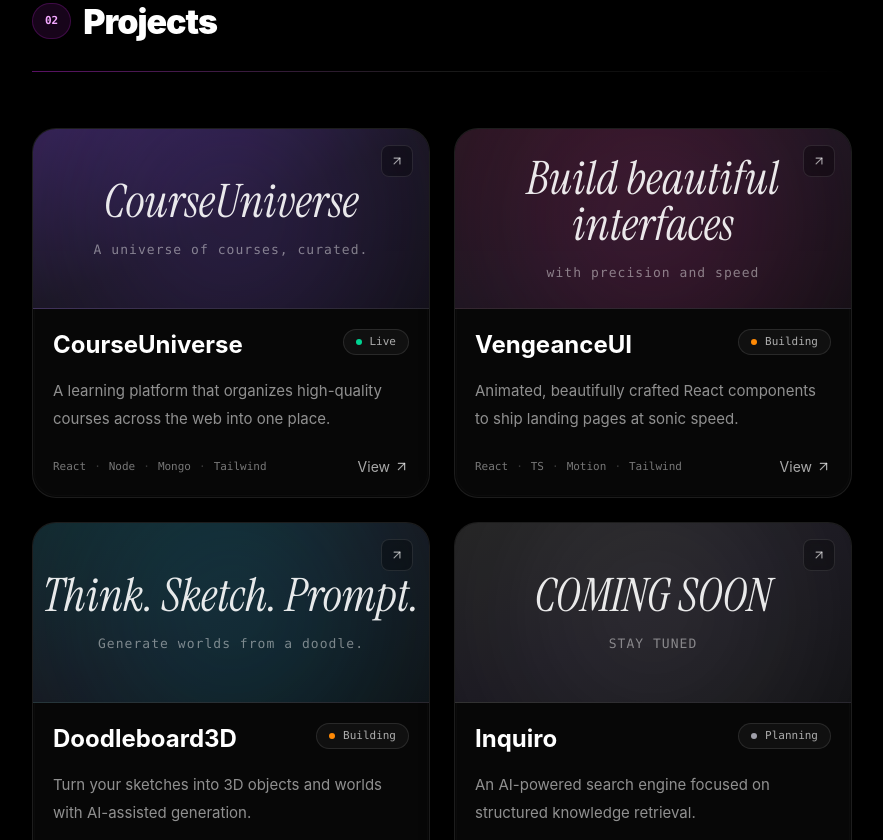
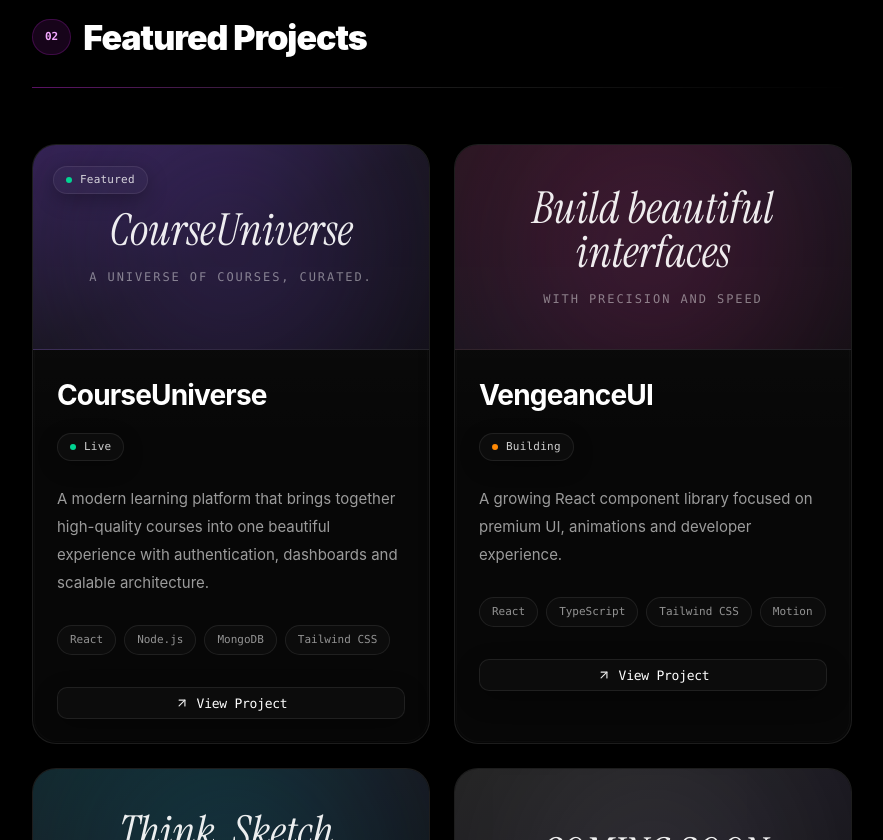
Before and after one commit to Shivam-Bagwari/Portfolio, a React (Vite) app in the folder client/: page / in a window 1280 px wide. Shown: the part 1960-2800 px from the top of the page, without its empty margins (198-1081 px from the left). Built offline with nearby package versions, Linux system fonts and the light colour scheme.

Commit message:
feat: complete projects section and fix deployment build error

```diff
--- a/client/src/components/sections/Hero/HeroBanner.jsx
+++ b/client/src/components/sections/Hero/HeroBanner.jsx
@@ -1,6 +1,6 @@
 import heroBanner from "../../../assets/images/hero-banner.jpg";
 import useClockSafe from "../../../hooks/useClockSafe";
-import TiltCard from "../../ui/TiltCard";
+import TiltCard from "../../ui/TIltCard";
 
 function HeroBanner() {
   const time = useClockSafe();
--- a/client/src/components/sections/Projects/Projects.jsx
+++ b/client/src/components/sections/Projects/Projects.jsx
@@ -1,23 +1,34 @@
 import Container from "../../layout/Container";
-import projects from "../../../data/projects"
+import SectionHeader from "../../ui/SectionHeader";
+
+import projects from "../../../data/projects";
 import ProjectCard from "./ProjectsCard";
-import SectionHeader from "../../ui/SectionHeader";
 
 function Projects() {
   return (
     <section
       id="projects"
-            className="pt-16 pb-20"
+      className="py-20"
     >
       <Container>
+
         <SectionHeader
           number="02"
-                    title="Projects"
+          title="Featured Projects"
         />
 
+        <div
+          className="
+            mt-14
 
+            grid
+            grid-cols-1
 
-                <div className="mt-12 grid grid-cols-1 gap-6 lg:grid-cols-2">
+            gap-6
+
+            lg:grid-cols-2
+          "
+        >
           {projects.map((project) => (
             <ProjectCard
               key={project.id}
@@ -25,6 +36,7 @@ function Projects() {
             />
           ))}
         </div>
+
       </Container>
     </section>
   );
--- a/client/src/components/sections/Projects/ProjectsCard.jsx
+++ b/client/src/components/sections/Projects/ProjectsCard.jsx
@@ -1,4 +1,7 @@
 import GlassCard from "../../ui/GlassCard";
+import GlassBadge from "../../ui/GlassBadge";
+import GlassButton from "../../ui/GlassButton";
+
 import { ArrowUpRight } from "lucide-react";
 
 function ProjectCard({ project }) {
@@ -9,50 +12,48 @@ function ProjectCard({ project }) {
     description,
     tech,
     status,
-    glow,
+    statusColor,
+    accent,
+    featured,
   } = project;
 
-  const glowStyles = {
+  const accents = {
     purple: {
       bg: "bg-gradient-to-br from-[#31214e] via-[#17151d] to-[#0f0f12]",
       glow: "bg-violet-500/35",
-      dot: "bg-emerald-400",
     },
 
     pink: {
-      bg: "bg-gradient-to-br from-[#24161f] via-[#17151d] to-[#0f0f12]",
+      bg: "bg-gradient-to-br from-[#25161f] via-[#17151d] to-[#0f0f12]",
       glow: "bg-pink-500/35",
-      dot: "bg-orange-400",
     },
 
     cyan: {
       bg: "bg-gradient-to-br from-[#13252a] via-[#17151d] to-[#0f0f12]",
       glow: "bg-cyan-400/30",
-      dot: "bg-orange-400",
     },
 
     white: {
       bg: "bg-gradient-to-br from-[#202020] via-[#17151d] to-[#0f0f12]",
       glow: "bg-white/20",
-      dot: "bg-zinc-400",
     },
   };
 
-  const current = glowStyles[glow] || glowStyles.purple;
+  const current = accents[accent] || accents.purple;
 
   return (
     <GlassCard
       className="
         group
+
         overflow-hidden
-        rounded-[24px]
-        border
-        border-white/10
+
         p-0
-        transition-all
+
+        transition-transform
         duration-500
+
         hover:-translate-y-1
-        hover:border-white/20
       "
     >
       {/* ================= Preview ================= */}
@@ -60,69 +61,70 @@ function ProjectCard({ project }) {
       <div
         className={`
           relative
+
           flex
-          h-[180px]
+          h-[205px]
+
           items-center
           justify-center
+
           overflow-hidden
+
           border-b
-          border-white/8
+          border-white/[0.06]
+
           ${current.bg}
         `}
       >
-        {/* Glow */}
+        {/* Ambient Glow */}
 
         <div
           className={`
             absolute
+
             h-72
             w-72
+
             rounded-full
+
             blur-[110px]
+
             opacity-70
-            transition-all
-            duration-500
+
+            transition-transform
+            duration-700
+
             group-hover:scale-110
+
             ${current.glow}
           `}
         />
 
-        {/* Corner Icon */}
+        {/* Featured Badge */}
 
-        <div
-          className="
-            absolute
-            right-4
-            top-4
-            flex
-            h-8
-            w-8
-            items-center
-            justify-center
-            rounded-lg
-            border
-            border-white/10
-            bg-black/30
-            backdrop-blur-xl
-          "
-        >
-          <ArrowUpRight
-            size={14}
-            className="text-white/60"
-          />
+        {featured && (
+          <div className="absolute left-5 top-5">
+            <GlassBadge color="green">
+              Featured
+            </GlassBadge>
           </div>
+        )}
 
-        {/* Hero Text */}
+        {/* Hero */}
 
-        <div className="relative text-center">
+        <div className="relative z-10 px-8 text-center">
+
           <h3
             className="
               font-serif-display
-              text-[42px]
+
+              text-[44px]
+
               italic
+
               leading-none
-              text-white/90
-              lg:text-[46px]
+
+              text-white/92
             "
           >
             {headline}
@@ -131,96 +133,119 @@ function ProjectCard({ project }) {
           <p
             className="
               mt-4
+
               font-mono
-              text-[13px]
-              tracking-[0.08em]
+
+              text-[12px]
+
+              uppercase
+
+              tracking-[0.16em]
+
               text-white/45
             "
           >
             {tagline}
           </p>
+
         </div>
       </div>
 
-      {/* ================= Bottom ================= */}
+      {/* ================= Content ================= */}
 
-      <div className="p-5">
+      <div className="p-6">
+
         <div className="flex items-start justify-between gap-5">
-          <h4 className="text-2xl font-bold text-white">
+
+          <div>
+
+            <h4
+              className="
+                text-[28px]
+                font-bold
+
+                tracking-[-0.03em]
+
+                text-white
+              "
+            >
               {title}
             </h4>
 
-          <div
+            <div className="mt-4">
+              <GlassBadge color={statusColor}>
+                {status}
+              </GlassBadge>
+            </div>
+
+          </div>
+
+        </div>
+
+        <p
           className="
-              flex
-              items-center
-              gap-2
-              rounded-full
-              border
-              border-white/10
-              bg-white/[0.04]
-              px-3
-              py-1
-              font-mono
-              text-[11px]
-              text-white/65
+            mt-6
+
+            text-[15px]
+
+            leading-7
+
+            text-white/60
           "
         >
-            <span
-              className={`h-1.5 w-1.5 rounded-full ${current.dot}`}
-            />
-
-            <span>{status}</span>
-          </div>
-        </div>
-
-        <p className="mt-4 text-[15px] leading-7 text-white/55">
           {description}
         </p>
 
-        <div className="mt-6 flex items-center justify-between gap-4">
-          <div className="flex flex-wrap items-center">
-            {tech.map((item, index) => (
+        {/* Tech */}
+
+        <div
+          className="
+            mt-7
+
+            flex
+            flex-wrap
+
+            gap-2
+          "
+        >
+          {tech.map((item) => (
             <span
               key={item}
-                className="font-mono text-[11px] text-white/45"
+              className="
+                rounded-full
+
+                border
+                border-white/[0.08]
+
+                bg-white/[0.025]
+
+                px-3
+                py-1.5
+
+                font-mono
+                text-[11px]
+
+                text-white/55
+              "
             >
               {item}
-
-                {index !== tech.length - 1 && (
-                  <span className="mx-2 text-white/20">
-                    ·
-                  </span>
-                )}
             </span>
           ))}
         </div>
 
-          <button
-            className="
-              group/view
-              flex
-              items-center
-              gap-1
-              text-sm
-              text-white/65
-              transition-colors
-              hover:text-white
-            "
+        {/* Actions */}
+
+        <div className="mt-8">
+
+          <GlassButton
+            className="w-full justify-center"
+            icon={ArrowUpRight}
           >
-            View
+            View Project
+          </GlassButton>
 
-            <ArrowUpRight
-              size={15}
-              className="
-                transition-transform
-                duration-300
-                group-hover/view:translate-x-0.5
-                group-hover/view:-translate-y-0.5
-              "
-            />
-          </button>
         </div>
+
       </div>
     </GlassCard>
   );
--- a/client/src/data/projects.js
+++ b/client/src/data/projects.js
@@ -9,13 +9,16 @@ const projects = [
     tagline: "A universe of courses, curated.",
 
     description:
-      "A learning platform that organizes high-quality courses across the web into one place.",
+      "A modern learning platform that brings together high-quality courses into one beautiful experience with authentication, dashboards and scalable architecture.",
 
-    tech: ["React", "Node", "Mongo", "Tailwind"],
+    tech: ["React", "Node.js", "MongoDB", "Tailwind CSS"],
 
     status: "Live",
+    statusColor: "green",
 
-    glow: "purple",
+    accent: "purple",
+
+    featured: true,
 
     github: "...",
 
@@ -32,36 +35,61 @@ const projects = [
     tagline: "with precision and speed",
 
     description:
-      "Animated, beautifully crafted React components to ship landing pages at sonic speed.",
+      "A growing React component library focused on premium UI, animations and developer experience.",
 
-    tech: ["React", "TS", "Motion", "Tailwind"],
+    tech: ["React", "TypeScript", "Tailwind CSS", "Motion"],
 
     status: "Building",
+    statusColor: "orange",
 
-    glow: "pink",
+    accent: "pink",
+
+    featured: false,
   },
-   {
+
+  {
     id: 3,
+
     title: "Doodleboard3D",
+
     headline: "Think. Sketch. Prompt.",
+
     tagline: "Generate worlds from a doodle.",
+
     description:
-      "Turn your sketches into 3D objects and worlds with AI-assisted generation.",
+      "Sketch simple ideas and transform them into interactive AI-generated 3D scenes inside the browser.",
+
     tech: ["Three.js", "WebGL", "AI"],
+
     status: "Building",
-    glow: "cyan",
+    statusColor: "orange",
+
+    accent: "cyan",
+
+    featured: false,
   },
 
   {
     id: 4,
+
     title: "Inquiro",
+
     headline: "COMING SOON",
+
     tagline: "STAY TUNED",
+
     description:
-      "An AI-powered search engine focused on structured knowledge retrieval.",
+      "An AI-powered search engine focused on structured knowledge retrieval and intelligent search experiences.",
+
     tech: ["Next.js", "AI SDK", "Pinecone"],
+
     status: "Planning",
-    glow: "white",
+    statusColor: "neutral",
+
+    accent: "white",
+
+    featured: false,
   },
 ];
+
 export default projects;
```
Lines whose indentation alone changed are shown as unchanged.
